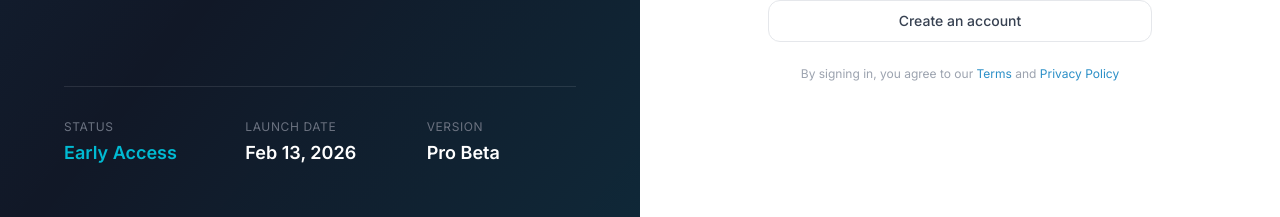
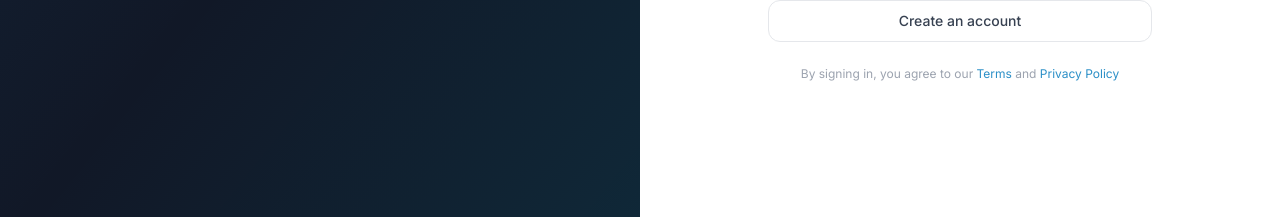
Before and after one commit to huttleai/huttle-ai, a React (Vite) app: page /dashboard/login in a window 1280 px wide. Shown: the part 547-764 px from the top of the page. Built offline with nearby package versions, Linux system fonts and the light colour scheme; no server answers; a web font is replaced by a local one.

Commit message:
Remove launch status section from Login component to streamline the user interface and focus on essential login functionality.

```diff
--- a/src/pages/Login.jsx
+++ b/src/pages/Login.jsx
@@ -104,22 +104,6 @@ export default function Login() {
                 <span className="text-gray-300 text-sm font-medium">{feature.text}</span>
               </div>
             ))}
-          </div>
-
-          {/* Launch Status */}
-          <div className="mt-16 pt-8 border-t border-white/10 grid grid-cols-3 gap-8">
-            <div>
-              <p className="text-xs text-gray-500 uppercase tracking-wider mb-1">Status</p>
-              <p className="text-lg font-semibold text-huttle-cyan">Early Access</p>
-            </div>
-            <div>
-              <p className="text-xs text-gray-500 uppercase tracking-wider mb-1">Launch Date</p>
-              <p className="text-lg font-semibold text-white">Feb 13, 2026</p>
-            </div>
-            <div>
-              <p className="text-xs text-gray-500 uppercase tracking-wider mb-1">Version</p>
-              <p className="text-lg font-semibold text-white">Pro Beta</p>
-            </div>
           </div>
         </div>
       </div>
```
